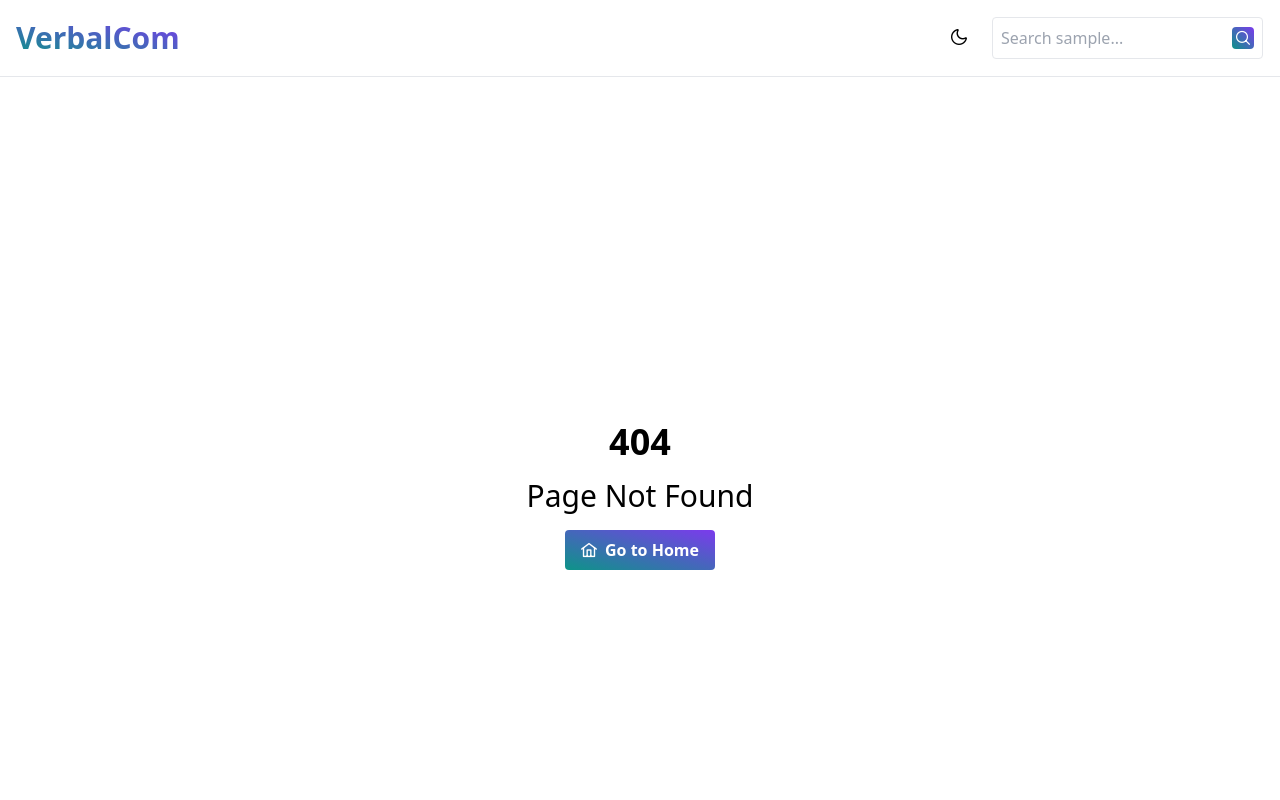
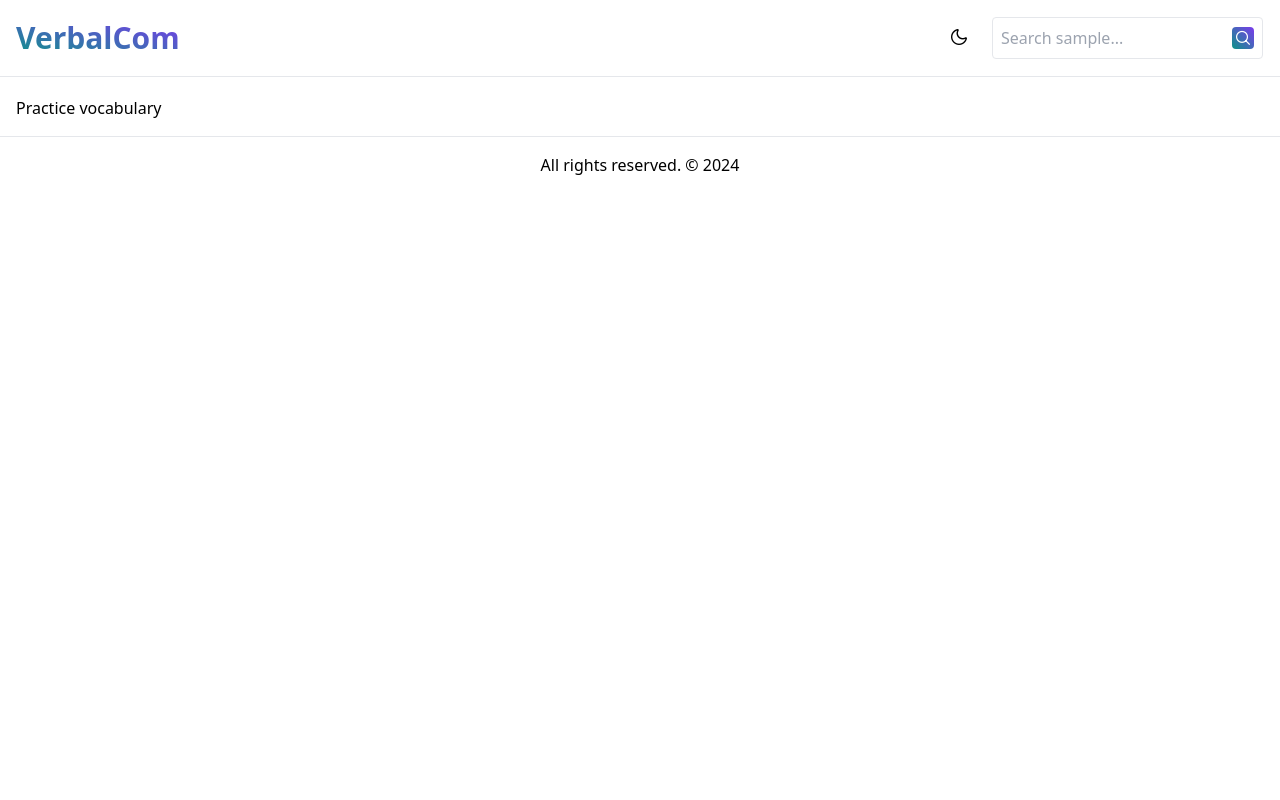
Before and after one commit to ashsajal1/verbalcom, a Vue app: page /vocabulary in a window 1280 px wide. Before the commit this address had no page. Shown: the top 800 px of the page. Built offline with nearby package versions, Linux system fonts and the light colour scheme.

Commit message:
feat: add vocabulary page

```diff
--- a/src/main.ts
+++ b/src/main.ts
@@ -7,6 +7,7 @@ import { createRouter, createWebHistory } from "vue-router";
 import Home from "./pages/Home.vue";
 import About from "./pages/About.vue";
 import Practice from "./pages/Practice.vue";
+import Vocabulary from "./pages/Vocabulary.vue";
 import NotFound from "./pages/NotFound.vue";
 import { createPinia } from 'pinia'
 
@@ -14,6 +15,7 @@ const routes = [
   { path: "/", name: 'home', component: Home },
   { path: "/about", component: About },
   { path: "/practice", component: Practice },
+  { path: "/vocabulary", component: Vocabulary },
   { path: "/:patchMatch(.*)*", component: NotFound },
 ];
 
--- /dev/null
+++ b/src/pages/Vocabulary.vue
@@ -0,0 +1,7 @@
+<script lang="ts" setup>
+
+</script>
+
+<template>
+    <h1>Practice vocabulary</h1>
+</template>
```
